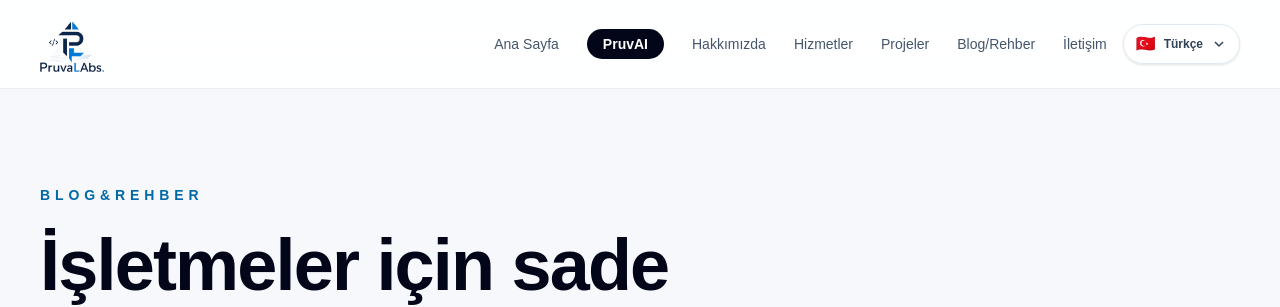
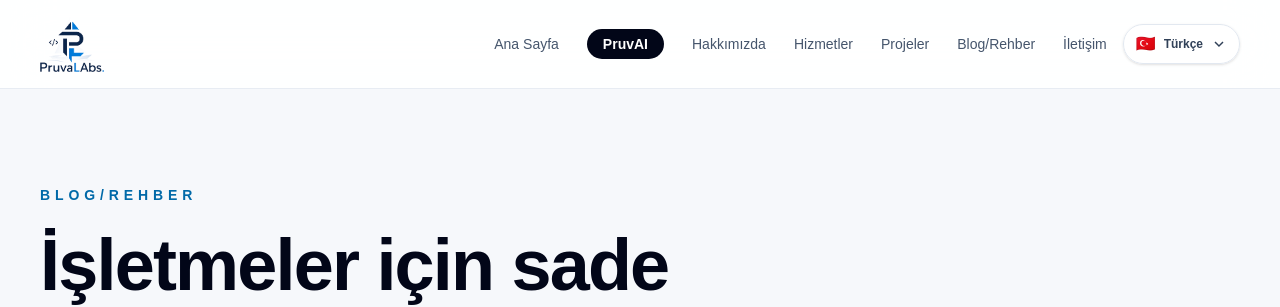
Before and after one commit to PruvaLAbs/pruvalabs-website, a Next.js app: page /blog in a window 1280 px wide. Shown: the top 307 px of the page. Built offline with nearby package versions, Linux system fonts and the light colour scheme.

Commit message:
fix(content): standardize Blog/Rehber naming

```diff
--- a/app/blog/page.tsx
+++ b/app/blog/page.tsx
@@ -3,7 +3,7 @@ import { SiteFooter } from "@/components/site-footer";
 import { SiteHeader } from "@/components/site-header";
 
 export const metadata: Metadata = {
-  title: "Rehber",
+  title: "Blog/Rehber",
   description:
     "PruvaLabs'tan yapay zekâ, web, mobil ürünler ve dijital operasyonlar için sade teknoloji rehberleri.",
   alternates: {
@@ -75,7 +75,7 @@ export default function BlogPage() {
       <section className="mx-auto w-full max-w-7xl px-6 py-8 sm:px-10">
         <section className="py-16">
           <p className="text-sm font-bold uppercase tracking-[0.35em] text-sky-700">
-            Blog&Rehber
+            Blog/Rehber
           </p>
 
           <h1 className="mt-6 max-w-4xl text-5xl font-bold tracking-tight sm:text-7xl">
```
